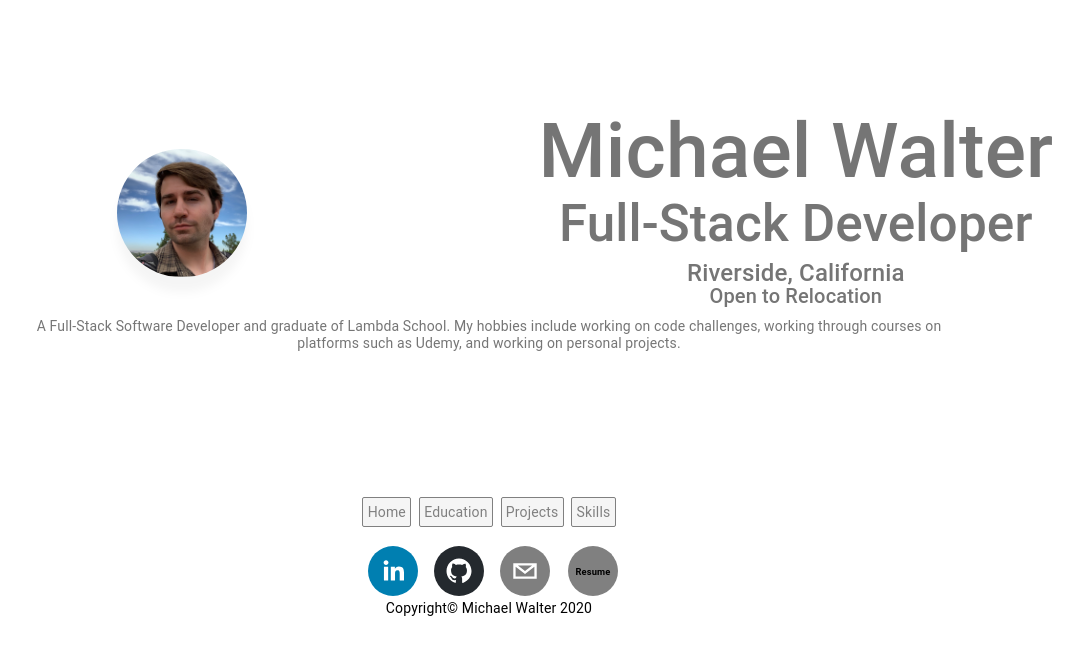
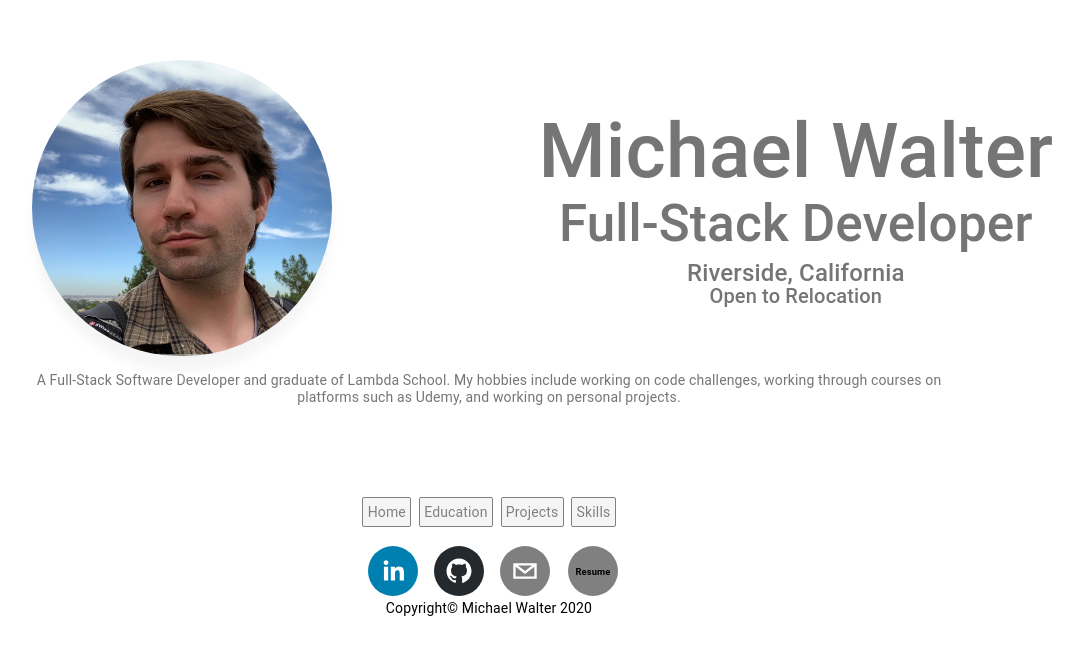
Before and after one commit to M-PAW/mpaw-portfolio, a React (Create React App) app: page / in a window 1280 px wide. Shown: the part 153-800 px from the top of the page, without its empty margins (151-1234 px from the left). Built offline with nearby package versions, Linux system fonts and the light colour scheme.

Commit message:
Fixed img style on home component.

```diff
--- a/src/styles/home.css
+++ b/src/styles/home.css
@@ -14,7 +14,7 @@
 
 }
 
-img {
+.home-container img {
     max-width: 300px;
     width: 60%;
     border-radius: 180px;
```
